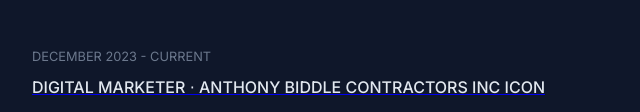
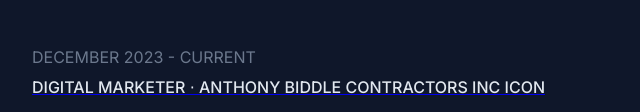
Before and after one commit to badl0se/html-css-portfolio, a plain HTML site: page index.html in a window 1280 px wide. Shown: the part 830-942 px from the top of the page, 0-640 px from the left. Drawn offline with Linux system fonts and the light colour scheme.

Commit message:
Update styles.css

```diff
--- a/styles.css
+++ b/styles.css
@@ -127,8 +127,8 @@ section h2, .experience-card h3 {
 
 }
 
-.experience-card p, {
-    font-size: 0.9rem;
+.experience-card p {
+    font-size: 1rem;
 }
 
 .card-header {
```
